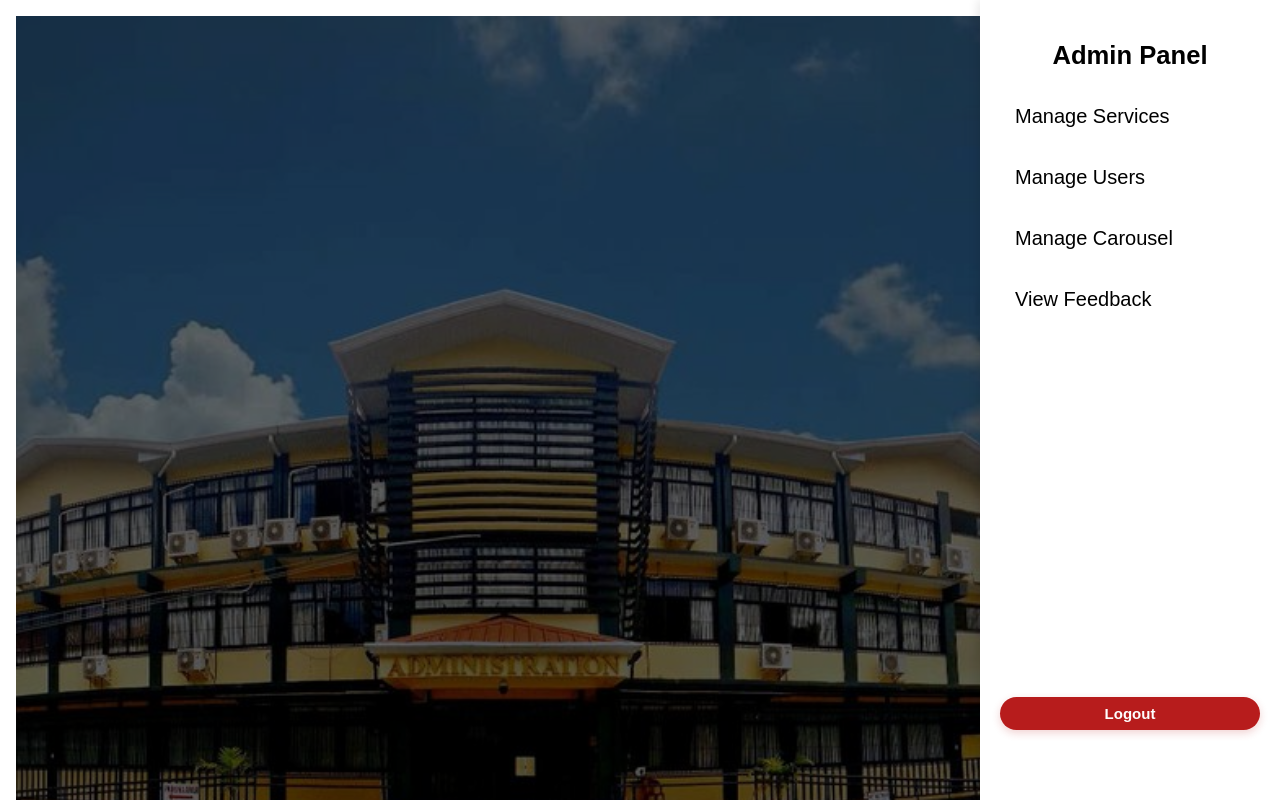
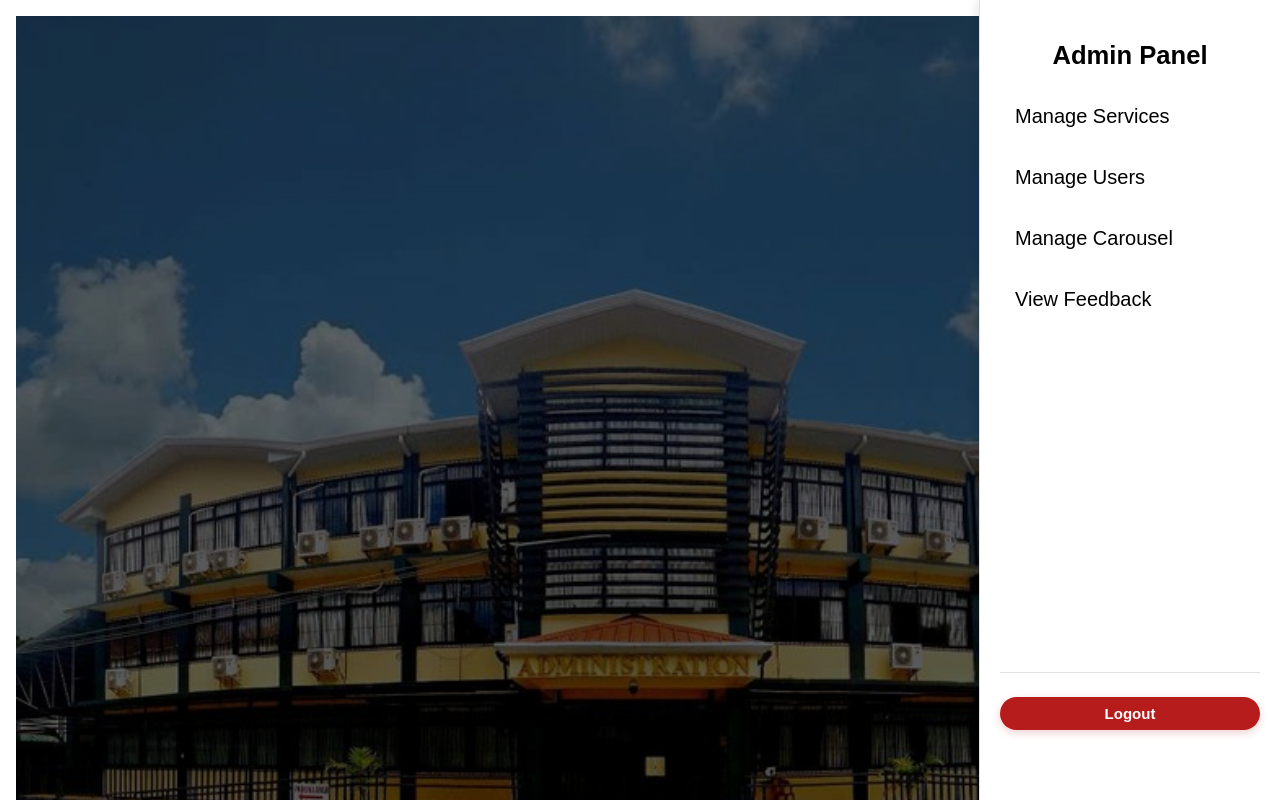
Before and after one commit to yzma-er/my-app, a React (Create React App) app: page /admin in a window 1280 px wide. Built offline with nearby package versions, Linux system fonts and the light colour scheme; sample sign-in values are in the browser's storage.

Commit message:
Update AdminDashboard.css

```diff
--- a/src/pages/AdminDashboard.css
+++ b/src/pages/AdminDashboard.css
@@ -5,29 +5,41 @@
   color: #fff;
   font-family: "Poppins", sans-serif;
   position: relative;
-  flex-direction: row; /* Ensure left-to-right layout */
 }
 
 /* ========= Main Content (Left side with image) ========= */
 .main-content {
   flex: 1;
-  background-position: right center; /* Align image to right edge */
+  background-image: url('/images/adminBuilding.jpg'); /* Your image */
+  background-position: center center;
   background-size: cover;
   background-repeat: no-repeat;
   position: relative;
-  margin-right: 260px; /* Space for sidebar */
   min-height: 100vh;
 }
 
+/* Gradient overlay to separate from sidebar */
+.main-content::before {
+  content: '';
+  position: absolute;
+  top: 0;
+  right: 0;
+  bottom: 0;
+  width: 20px; /* Gradient transition area */
+  background: linear-gradient(to right, rgba(0, 0, 0, 0.5) 0%, transparent 100%);
+  pointer-events: none;
+}
+
 .content-overlay {
-  background: rgba(0, 0, 0, 0.6); /* Dark overlay for readability */
+  background: rgba(0, 0, 0, 0.6);
   min-height: 100vh;
   padding: 40px;
   display: flex;
   flex-direction: column;
+  margin-right: 260px; /* Reserve space for sidebar */
 }
 
-/* ========= Sidebar (Right side) ========= */
+/* ========= Sidebar (Right side - White background) ========= */
 .sidebar {
   width: 260px;
   background-color: #FFFFFF;
@@ -38,10 +50,11 @@
   transition: transform 0.3s ease;
   position: fixed;
   top: 0;
-  right: 0; /* Changed from left to right */
+  right: 0;
   bottom: 0;
   z-index: 1000;
   box-shadow: -2px 0 10px rgba(0, 0, 0, 0.1);
+  border-left: 1px solid #e0e0e0;
 }
 
 .sidebar-content {
@@ -84,7 +97,7 @@
 .sidebar-footer {
   padding-bottom: 50px;
   padding-top: 24px;
-  border-top: 1px solid rgba(255, 255, 255, 0.2);
+  border-top: 1px solid #e0e0e0;
   text-align: center;
 }
 
@@ -108,7 +121,7 @@
 .menu-toggle {
   position: fixed;
   top: 15px;
-  right: 15px; /* Changed from left to right */
+  right: 15px;
   background: rgba(0, 0, 0, 0.6);
   border: none;
   color: white;
@@ -125,32 +138,54 @@
   }
 
   .sidebar {
-    transform: translateX(100%); /* Slide in from right */
+    transform: translateX(100%);
     position: fixed;
     width: 230px;
     height: 100%;
-    right: 0; /* Ensure it stays on right */
+    right: 0;
   }
 
   .sidebar.open {
     transform: translateX(0);
   }
 
-  .main-content {
+  .content-overlay {
     margin-right: 0;
-    padding: 0;
+    padding: 80px 20px 20px 20px;
     width: 100%;
   }
 
-  .content-overlay {
-    padding: 80px 20px 20px 20px;
-    min-height: 100vh;
+  /* Full image on mobile */
+  .main-content {
+    width: 100%;
+  }
+
+  .main-content::before {
+    display: none; /* Remove gradient on mobile */
   }
 }
 
 @media (min-width: 901px) {
-  .main-content {
-    background-position: calc(100% - 260px) center; /* Align image with sidebar edge */
+  /* Desktop layout */
+  .admin-dashboard {
+    /* Creates a clean separation between image and sidebar */
+    background: linear-gradient(
+      to right,
+      transparent 0%,
+      transparent calc(100% - 260px),
+      #ffffff calc(100% - 260px)
+    );
+  }
+
+  /* Content area with image */
+  .content-overlay {
+    background: rgba(0, 0, 0, 0.6);
+    margin-right: 260px; /* Space reserved for sidebar */
+  }
+
+  /* Sidebar sits cleanly on right with white background */
+  .sidebar {
+    background-color: #ffffff;
   }
 }
 
@@ -158,7 +193,7 @@
 .logout-success-notification {
   position: fixed;
   top: 20px;
-  right: 280px; /* Adjusted to account for sidebar */
+  right: 280px; /* Positioned over the content area, not sidebar */
   background: linear-gradient(135deg, #104C08, #1C7C0F);
   color: white;
   border-radius: 12px;
@@ -281,3 +316,21 @@
     font-size: 16px;
   }
 }
+
+/* ========= Custom Scrollbar ========= */
+.sidebar::-webkit-scrollbar {
+  width: 6px;
+}
+
+.sidebar::-webkit-scrollbar-track {
+  background: #f1f1f1;
+}
+
+.sidebar::-webkit-scrollbar-thumb {
+  background: #888;
+  border-radius: 3px;
+}
+
+.sidebar::-webkit-scrollbar-thumb:hover {
+  background: #555;
+}
```
